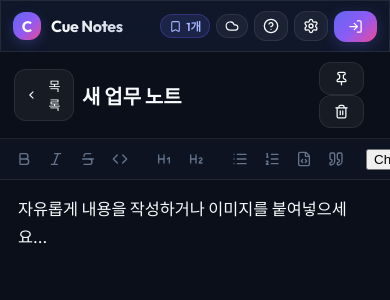
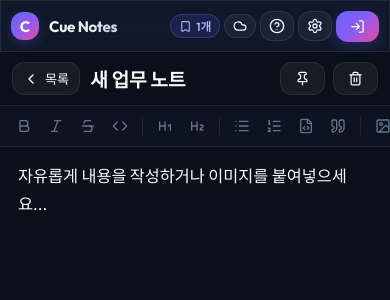
Before and after one commit to wingycoo/cue, a React (Vite) app: page / in a window 390 px wide. Both pictures are taken after a click on the button "새 노트 작성". Shown: the top 300 px of the page. Built offline with nearby package versions, Linux system fonts and the light colour scheme.

Commit message:
style: add DESIGN.md, fix mobile back button wrapping, title action row flex, and modal header alignment

```diff
--- a/src/components/Editor.tsx
+++ b/src/components/Editor.tsx
@@ -116,8 +116,8 @@ export const Editor: React.FC<EditorProps> = ({
       <div className="editor-workspace empty-state">
         {onBackToList && (
           <button className="glass-btn mobile-back-btn mb-4" onClick={onBackToList}>
-            <ChevronLeft size={18} />
-            <span>목록으로 돌아가기</span>
+            <ChevronLeft size={16} />
+            <span>목록</span>
           </button>
         )}
         <div className="p-6 rounded-full bg-indigo-500/10 text-indigo-400 mb-2">
@@ -146,15 +146,16 @@ export const Editor: React.FC<EditorProps> = ({
 
   return (
     <div className="editor-workspace">
-      {/* Editor Header: Back Button (Mobile) + Title Input + Actions */}
+      {/* Editor Header: Back Button + Title Input + Action Buttons Row */}
       <div className="editor-header">
+        <div className="editor-header-left">
           {onBackToList && (
             <button
               className="glass-btn mobile-back-btn"
               onClick={onBackToList}
               title="노트 목록으로 돌아가기"
             >
-            <ChevronLeft size={18} />
+              <ChevronLeft size={16} />
               <span>목록</span>
             </button>
           )}
@@ -165,7 +166,9 @@ export const Editor: React.FC<EditorProps> = ({
             value={note.title}
             onChange={(e) => onUpdateNote({ id: note.id, title: e.target.value })}
           />
-        <div className="flex items-center gap-1.5 shrink-0">
+        </div>
+
+        <div className="editor-header-actions">
           <button
             className={`glass-btn ${note.pinned ? 'text-indigo-400 border-indigo-500/40 bg-indigo-500/10' : ''}`}
             onClick={() => onTogglePin(note.id)}
@@ -188,6 +191,7 @@ export const Editor: React.FC<EditorProps> = ({
       {editor && (
         <div className="editor-toolbar">
           <button
+            type="button"
             className={`icon-btn ${editor.isActive('bold') ? 'text-indigo-400 bg-white/10' : ''}`}
             onClick={() => editor.chain().focus().toggleBold().run()}
             title="굵게"
@@ -195,6 +199,7 @@ export const Editor: React.FC<EditorProps> = ({
             <Bold size={16} />
           </button>
           <button
+            type="button"
             className={`icon-btn ${editor.isActive('italic') ? 'text-indigo-400 bg-white/10' : ''}`}
             onClick={() => editor.chain().focus().toggleItalic().run()}
             title="기울임"
@@ -202,6 +207,7 @@ export const Editor: React.FC<EditorProps> = ({
             <Italic size={16} />
           </button>
           <button
+            type="button"
             className={`icon-btn ${editor.isActive('strike') ? 'text-indigo-400 bg-white/10' : ''}`}
             onClick={() => editor.chain().focus().toggleStrike().run()}
             title="취소선"
@@ -209,6 +215,7 @@ export const Editor: React.FC<EditorProps> = ({
             <Strikethrough size={16} />
           </button>
           <button
+            type="button"
             className={`icon-btn ${editor.isActive('code') ? 'text-indigo-400 bg-white/10' : ''}`}
             onClick={() => editor.chain().focus().toggleCode().run()}
             title="인라인 코드"
@@ -219,6 +226,7 @@ export const Editor: React.FC<EditorProps> = ({
           <div className="toolbar-divider" />
 
           <button
+            type="button"
             className={`icon-btn ${editor.isActive('heading', { level: 1 }) ? 'text-indigo-400 bg-white/10' : ''}`}
             onClick={() => editor.chain().focus().toggleHeading({ level: 1 }).run()}
             title="제목 1"
@@ -226,6 +234,7 @@ export const Editor: React.FC<EditorProps> = ({
             <Heading1 size={16} />
           </button>
           <button
+            type="button"
             className={`icon-btn ${editor.isActive('heading', { level: 2 }) ? 'text-indigo-400 bg-white/10' : ''}`}
             onClick={() => editor.chain().focus().toggleHeading({ level: 2 }).run()}
             title="제목 2"
@@ -236,6 +245,7 @@ export const Editor: React.FC<EditorProps> = ({
           <div className="toolbar-divider" />
 
           <button
+            type="button"
             className={`icon-btn ${editor.isActive('bulletList') ? 'text-indigo-400 bg-white/10' : ''}`}
             onClick={() => editor.chain().focus().toggleBulletList().run()}
             title="글머리 기호 목록"
@@ -243,6 +253,7 @@ export const Editor: React.FC<EditorProps> = ({
             <List size={16} />
           </button>
           <button
+            type="button"
             className={`icon-btn ${editor.isActive('orderedList') ? 'text-indigo-400 bg-white/10' : ''}`}
             onClick={() => editor.chain().focus().toggleOrderedList().run()}
             title="번호 매기기 목록"
@@ -250,6 +261,7 @@ export const Editor: React.FC<EditorProps> = ({
             <ListOrdered size={16} />
           </button>
           <button
+            type="button"
             className={`icon-btn ${editor.isActive('codeBlock') ? 'text-indigo-400 bg-white/10' : ''}`}
             onClick={() => editor.chain().focus().toggleCodeBlock().run()}
             title="코드 블록"
@@ -257,6 +269,7 @@ export const Editor: React.FC<EditorProps> = ({
             <FileCode size={16} />
           </button>
           <button
+            type="button"
             className={`icon-btn ${editor.isActive('blockquote') ? 'text-indigo-400 bg-white/10' : ''}`}
             onClick={() => editor.chain().focus().toggleBlockquote().run()}
             title="인용구"
@@ -269,12 +282,13 @@ export const Editor: React.FC<EditorProps> = ({
           <input
             type="file"
             ref={fileInputRef}
-            className="hidden"
+            style={{ display: 'none' }}
             accept="image/*"
             onChange={handleImageFileSelect}
           />
           <button
-            className="icon-btn text-indigo-400 hover:bg-indigo-500/20"
+            type="button"
+            className="icon-btn text-indigo-400 hover:bg-indigo-500/20 shrink-0"
             onClick={() => fileInputRef.current?.click()}
             title="이미지 파일 첨부"
           >
--- a/src/components/SettingsModal.tsx
+++ b/src/components/SettingsModal.tsx
@@ -33,12 +33,12 @@ export const SettingsModal: React.FC<SettingsModalProps> = ({
   return (
     <div className="modal-overlay" onClick={onClose}>
       <div className="modal-content glass-panel" onClick={(e) => e.stopPropagation()}>
-        <div className="flex items-center justify-between pb-4 border-b border-white/10 mb-6">
-          <h2 className="text-xl font-bold flex items-center gap-2 text-white">
-            <Database size={20} className="text-indigo-400" />
+        <div className="modal-header">
+          <div className="modal-title">
+            <Database size={20} className="text-indigo-400 shrink-0" />
             <span>GCS & 구글 로그인 설정</span>
-          </h2>
-          <button className="icon-btn" onClick={onClose}>
+          </div>
+          <button type="button" className="icon-btn shrink-0" onClick={onClose} aria-label="닫기">
             <X size={18} />
           </button>
         </div>
--- a/src/index.css
+++ b/src/index.css
@@ -3,8 +3,8 @@
 :root {
   --bg-primary: #0b0f19;
   --bg-surface: #131b2e;
-  --bg-glass: rgba(19, 27, 46, 0.75);
-  --bg-glass-hover: rgba(30, 41, 67, 0.85);
+  --bg-glass: rgba(19, 27, 46, 0.8);
+  --bg-glass-hover: rgba(30, 41, 67, 0.9);
   --border-color: rgba(255, 255, 255, 0.08);
   --border-active: rgba(99, 102, 241, 0.4);
 
@@ -41,7 +41,7 @@ body {
   background-color: var(--bg-primary);
   color: var(--text-primary);
   height: 100vh;
-  height: 100dvh; /* Dynamic viewport height for mobile browsers */
+  height: 100dvh;
   overflow: hidden;
   -webkit-font-smoothing: antialiased;
   -moz-osx-font-smoothing: grayscale;
@@ -75,7 +75,11 @@ body {
   cursor: pointer;
   display: inline-flex;
   align-items: center;
-  gap: 8px;
+  justify-content: center;
+  flex-direction: row; /* Strict horizontal row */
+  gap: 6px;
+  white-space: nowrap; /* Prevent vertical text wrapping */
+  flex-shrink: 0;
   transition: var(--transition);
   touch-action: manipulation;
 }
@@ -147,7 +151,7 @@ body {
   justify-content: space-between;
   border-bottom: 1px solid var(--border-color);
   z-index: 20;
-  shrink: 0;
+  flex-shrink: 0;
 }
 
 .brand-section {
@@ -182,7 +186,7 @@ body {
 .header-right {
   display: flex;
   align-items: center;
-  gap: 10px;
+  gap: 8px;
 }
 
 .status-pill {
@@ -195,6 +199,7 @@ body {
   font-weight: 500;
   background: rgba(255, 255, 255, 0.05);
   border: 1px solid var(--border-color);
+  white-space: nowrap;
 }
 
 .badge-pill {
@@ -208,6 +213,7 @@ body {
   display: inline-flex;
   align-items: center;
   gap: 4px;
+  white-space: nowrap;
 }
 
 /* Sidebar */
@@ -217,7 +223,7 @@ body {
   display: flex;
   flex-direction: column;
   background: rgba(11, 15, 25, 0.5);
-  shrink: 0;
+  flex-shrink: 0;
 }
 
 .sidebar-header {
@@ -313,6 +319,7 @@ body {
   display: inline-flex;
   align-items: center;
   justify-content: center;
+  flex-shrink: 0;
   transition: var(--transition);
 }
 
@@ -335,13 +342,32 @@ body {
   overflow: hidden;
 }
 
+/* Editor Header: Row Layout for Title & Actions */
 .editor-header {
-  padding: 14px 24px;
+  padding: 14px 20px;
   border-bottom: 1px solid var(--border-color);
   display: flex;
   align-items: center;
   justify-content: space-between;
+  flex-direction: row; /* Strict horizontal row */
   gap: 12px;
+  width: 100%;
+}
+
+.editor-header-left {
+  display: flex;
+  align-items: center;
+  gap: 10px;
+  flex: 1;
+  min-width: 0;
+}
+
+.editor-header-actions {
+  display: flex;
+  align-items: center;
+  flex-direction: row; /* Strict horizontal side-by-side row */
+  gap: 8px;
+  flex-shrink: 0;
 }
 
 .title-input {
@@ -353,13 +379,15 @@ body {
   border: none;
   outline: none;
   width: 100%;
+  min-width: 0;
 }
 
 .editor-toolbar {
-  padding: 6px 20px;
+  padding: 6px 16px;
   border-bottom: 1px solid var(--border-color);
   display: flex;
   align-items: center;
+  flex-direction: row;
   gap: 4px;
   background: rgba(19, 27, 46, 0.4);
   overflow-x: auto;
@@ -376,7 +404,7 @@ body {
   height: 18px;
   background: var(--border-color);
   margin: 0 4px;
-  shrink: 0;
+  flex-shrink: 0;
 }
 
 .editor-content-area {
@@ -434,6 +462,7 @@ body {
 /* Mobile Back Button */
 .mobile-back-btn {
   display: none;
+  white-space: nowrap;
 }
 
 /* Modals */
@@ -456,6 +485,26 @@ body {
   padding: 24px;
   max-height: 90vh;
   overflow-y: auto;
+}
+
+.modal-header {
+  display: flex;
+  align-items: center;
+  justify-content: space-between;
+  padding-bottom: 14px;
+  border-bottom: 1px solid var(--border-color);
+  margin-bottom: 20px;
+  gap: 12px;
+}
+
+.modal-title {
+  display: flex;
+  align-items: center;
+  gap: 10px;
+  font-size: 1.15rem;
+  font-weight: 700;
+  color: white;
+  margin: 0;
 }
 
 .form-group {
@@ -489,11 +538,11 @@ body {
 @media (max-width: 768px) {
   .app-header {
     height: 52px;
-    padding: 0 12px;
+    padding: 0 10px;
   }
 
   .brand-title {
-    font-size: 1rem;
+    font-size: 0.95rem;
   }
 
   .logo-badge {
@@ -503,7 +552,7 @@ body {
   }
 
   .header-right {
-    gap: 6px;
+    gap: 4px;
   }
 
   .btn-label-desktop {
@@ -526,6 +575,9 @@ body {
   /* Responsive View Switching on Mobile */
   .mobile-back-btn {
     display: inline-flex;
+    align-items: center;
+    flex-direction: row;
+    white-space: nowrap;
     padding: 6px 10px;
     font-size: 0.82rem;
   }
@@ -549,12 +601,12 @@ body {
   }
 
   .editor-header {
-    padding: 10px 14px;
+    padding: 10px 12px;
     gap: 8px;
   }
 
   .title-input {
-    font-size: 1.25rem;
+    font-size: 1.2rem;
   }
 
   .editor-toolbar {
```
Also changed, not shown: src/components/GuideModal.tsx (+7 -6 lines), 1 other file (tests, documents, lock files or other folders). Lines whose indentation alone changed are shown as unchanged.
